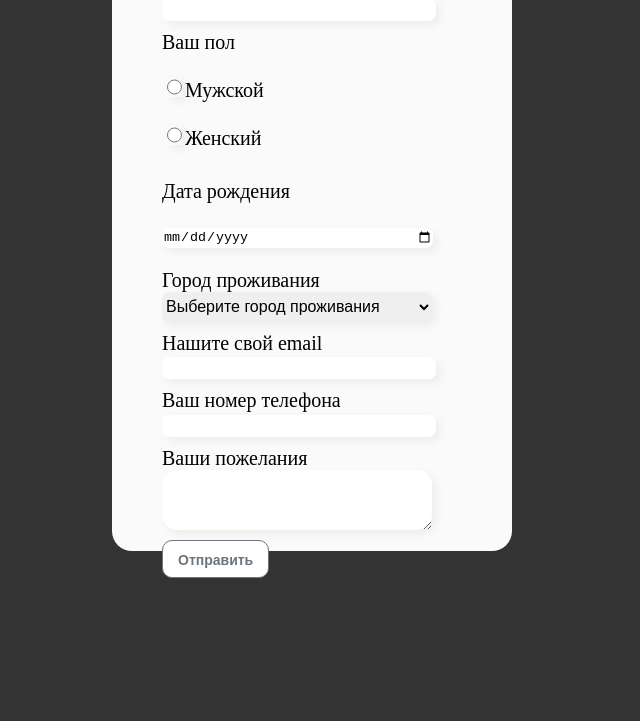
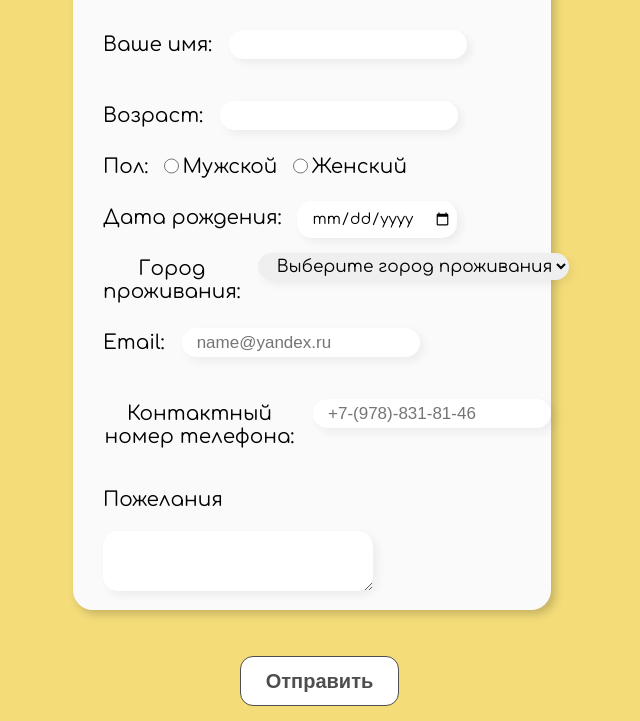
Before and after one commit to GulizarHanum/Anketaa, a plain HTML site: page index.html in a window 1280 px wide. Shown: the part 142-863 px from the top of the page, without its empty margins (328-968 px from the left). Before the commit the page ends 800 px from the top, so only its background shows below. Drawn offline with Linux system fonts and the light colour scheme.

Commit message:
Add files via upload

```diff
--- a/index.html
+++ b/index.html
@@ -5,40 +5,66 @@
     <meta charset="UTF-8">
     <meta http-equiv="X-UA-Compatible" content="IE=edge">
     <meta name="viewport" content="width=device-width, initial-scale=1.0">
-    <link rel="stylesheet" href="css/style.css">
+    <link rel="stylesheet" href="style.css">
+    <link rel="preconnect" href="https://fonts.googleapis.com">
+    <link rel="preconnect" href="https://fonts.gstatic.com" crossorigin>
+    <link
+        href="https://fonts.googleapis.com/css2?family=Comfortaa:wght@300;400;500&family=Roboto:wght@400;500;700&display=swap"
+        rel="stylesheet">
     <title>Анкета</title>
 </head>
 
 <body>
+    <div class="wrapper">
+        <div class="headerText">
+            <h1>Анкета</h1>
+        </div>
+        <div class="bodyText">
             <form action="#" method="post">
-        <div class="anketa">
+                <div class=" text">
+                    <p>Ваше имя:</p>
+                    <input class="fields" type="text" name="name" required />
+                </div>
                 <div class="text">
-                <p>Ваше имя</p>
-                <input type="text" name="name" required />
+                    <p>Возраст:</p>
+                    <input class="fields" type="number" name="age" />
                 </div>
-            <div class="text">Ваш возраст</div>
-            <input type="number" name="age" />
-            <div class="text">Ваш пол</div>
-            <p><input type="radio" name="sex" />Мужской</p>
-            <p><input type="radio" name="sex" />Женский</p>
-            <div class="text">Дата рождения</div>
-            <p><input type="date" name="date" /></p>
-            <div class="text city">Город проживания</div>
-            <select name="city" id="">
+                <div class="text">
+                    Пол:
+                    <input class="select" type="radio" name="sex">Мужской</input>
+                    <input class="select" type="radio" name="sex">Женский</input>
+                </div>
+                <div class="text">
+                    <p>Дата рождения:</p>
+                    <input class="fields" type="date" name="date" />
+                </div>
+                <div class="text">Город проживания:
+                    <select class="fields" name="city" id="">
                         <option value="">Выберите город проживания</option>
                         <option value="sevastopol">Севастополь</option>
                         <option value="simferopol">Симферополь</option>
                         <option value="yalta">Ялта</option>
                     </select>
-            <div class="text">Нашите свой email</div>
-            <input type="email" name="email" />
-            <div class="text">Ваш номер телефона</div>
-            <input type="tel" name="tel" />
-            <div class="text">Ваши пожелания</div>
+                </div>
+                <div class="text">
+                    <p>Email:</p>
+                    <input class="fields" type="email" name="email" placeholder="name@yandex.ru" />
+                </div>
+                <div class="text">
+                    <p>Контактный номер телефона:</p>
+                    <input class="fields" type="tel" name="tel" placeholder="+7-(978)-831-81-46" />
+                </div>
+                <div class="comments">
+                    <p>Пожелания</p>
                     <textarea name="comment"></textarea>
-            <button>Отправить</button>
+                </div>
+                <div class="wrap">
+                    <button class="btn" type=" submit">Отправить</button>
                 </div>
             </form>
+        </div>
+    </div>
+    <script src="main.js"></script>
 </body>
 
 </html>
--- /dev/null
+++ b/main.js
@@ -0,0 +1,20 @@
+const btn = document.querySelector('.btn');
+const wrap = document.querySelector('.wrap');
+
+btn.addEventListener('click', e => {
+//e.stopPropagation();
+  alert('click btn');
+});
+
+wrap.addEventListener('click', e => {
+  alert('click wrap');
+});
+
+btn.addEventListener('click', e => {
+  //e.stopPropagation();
+    alert('click btn');
+  }, true);
+
+  wrap.addEventListener('click', e => {
+    alert('click wrap');
+  }, true);
--- /dev/null
+++ b/style.css
@@ -0,0 +1,124 @@
+body {
+  font-family: "Comfortaa", cursive;
+  background-color: #f4dc79;
+  font-size: 20px;
+}
+
+.wrapper {
+  padding-left: 1.5em;
+  margin: auto;
+  position: absolute;
+  width: 35%;
+  height: 90%;
+  top: 0;
+  left: 0;
+  bottom: 0;
+  right: 0;
+  margin-top: 2rem;
+  margin-bottom: 2rem;
+  border-radius: 20px;
+  background-color: #fafafa;
+  text-align: center;
+  box-shadow: 4px 4px 10px rgba(0, 0, 0, 0.2);
+}
+
+.headerText {
+  margin: auto;
+  position: absolute;
+  top: 0;
+  left: 0;
+  bottom: 0;
+  right: 0;
+}
+
+.bodyText {
+  margin-top: 115px;
+}
+
+input[type="radio"] {
+  width: 15px;
+}
+.text {
+  padding-top: 0.5rem;
+  display: flex;
+}
+
+.comments {
+  text-align: left;
+}
+
+.select {
+  height: 1em;
+  font-size: 16px;
+  margin-left: 1rem;
+}
+
+.fields {
+  position: relative;
+  font-size: 17px;
+  margin-top: 1em;
+  margin-left: 1em;
+  padding-left: 15px;
+  height: 1.7rem;
+  border-radius: 15px;
+  border: 0;
+  box-shadow: 4px 4px 10px rgba(0, 0, 0, 0.06);
+}
+
+input[type="date"] {
+  margin-top: 1em;
+  font-family: "Comfortaa", cursive;
+  font-size: 15px;
+  padding: 5px;
+  padding-left: 15px;
+}
+
+select {
+  font-family: "Comfortaa", cursive;
+  font-size: 16px;
+  position: relative;
+  bottom: 21px;
+}
+
+.headerText {
+  text-align: center;
+  position: absolute;
+}
+
+div.city {
+  padding-top: 1px;
+}
+textarea {
+  width: 240px;
+  padding: 15px;
+  border-radius: 15px;
+  border: 0;
+  box-shadow: 4px 4px 10px rgba(0, 0, 0, 0.06);
+  height: 30px;
+}
+button {
+  display: inline-block;
+  box-sizing: border-box;
+  padding: 0 25px;
+  margin: 60px 15px 15px 0;
+  border: 1px solid #4e4e4e;
+  border-radius: 13px;
+  height: 50px;
+  line-height: 38px;
+  font-size: 20px;
+  font-weight: 600;
+  text-decoration: none;
+  color: #4e4e4e;
+  background-color: #fff;
+  cursor: pointer;
+}
+button:hover {
+  color: #fff;
+  background-color: #4e4e4e;
+  border-color: #4e4e4e;
+}
+button:active {
+  color: #fff;
+  background-color: #4e4e4e;
+  border-color: #4e4e4e;
+}
```
Lines whose indentation alone changed are shown as unchanged.
